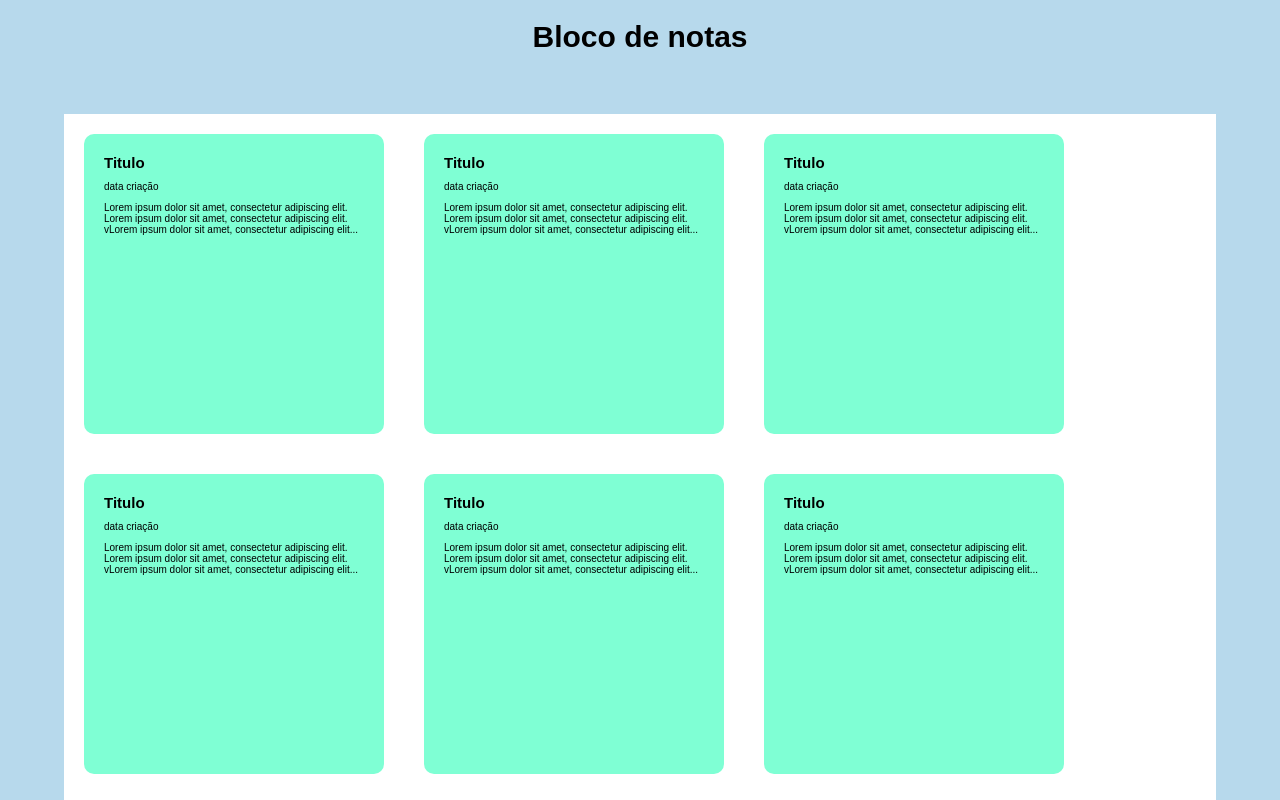
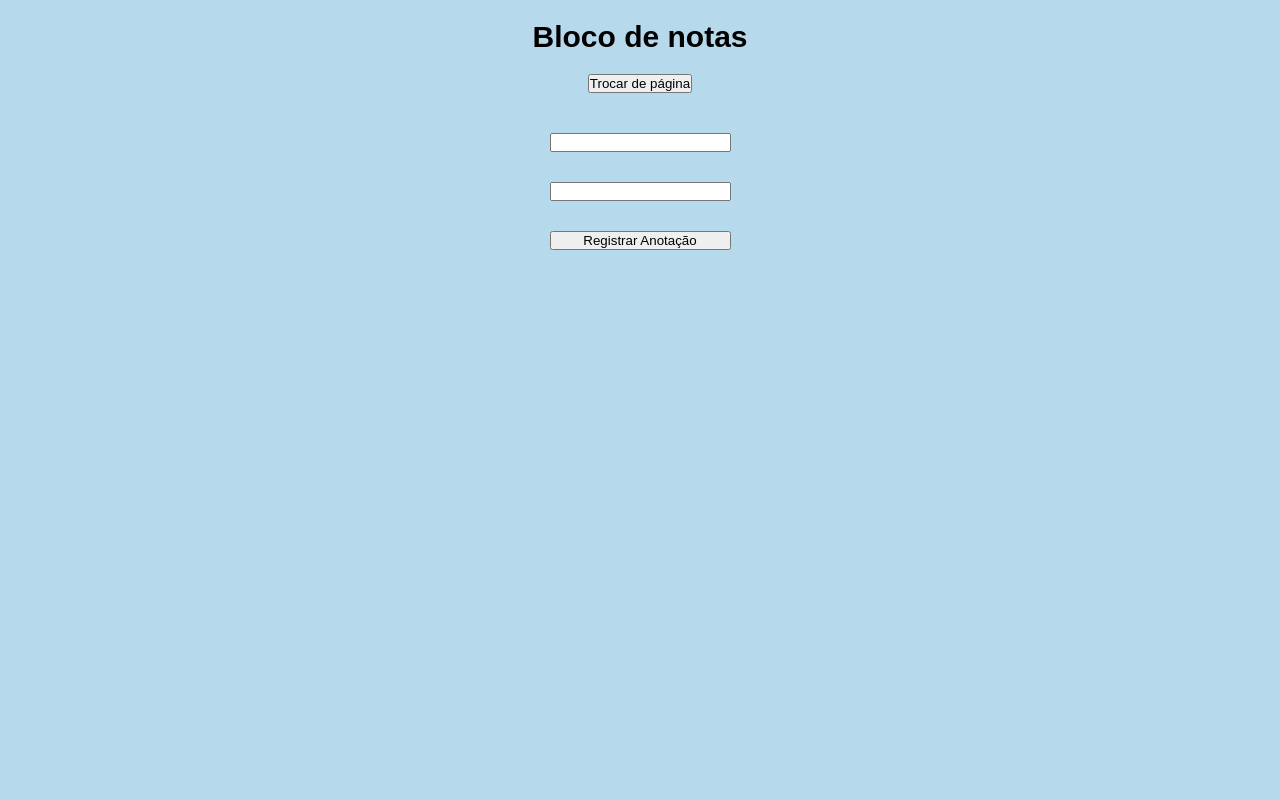
Before and after one commit to Bru-no98/notepad, a React (Vite) app: page / in a window 1280 px wide. Shown: the top 800 px of the page. Built offline with nearby package versions, Linux system fonts and the light colour scheme.

Commit message:
feat(InitialPage): criar botão que permite renderizar página de Dashboard ou NotesForm.

```diff
--- a/src/components/InitialPage/index.tsx
+++ b/src/components/InitialPage/index.tsx
@@ -1,12 +1,28 @@
+import { useState } from 'react';
 import '../../styles/global.css';
+import { NotesForm } from '../NotesForm';
+import styles from './styles.module.css';
 import { Dashboard } from '../Dashboard';
-import styles from './styles.module.css';
 
 export function InitialPage () {
+    const [state, setState] = useState('Form')
+
+    function handleChangePage(){
+        if (state === 'Form') {
+            setState('Dashboard')
+        }
+
+        if (state === 'Dashboard') {
+            setState('Form')
+        }
+    }
+
     return <>
         <div className={styles.container}>
             <h1 className= {styles.header}>Bloco de notas</h1>
-            <Dashboard/>
+            <button onClick={handleChangePage}>Trocar de página</button>
+            {state === 'Form' && <NotesForm/>}
+            {state === 'Dashboard' && <Dashboard/>}
         </div>
     </>
 }
--- /dev/null
+++ b/src/components/NotesForm/index.tsx
@@ -0,0 +1,13 @@
+import styles from './styles.module.css'
+
+export function NotesForm() {
+    return <>
+        <div >
+            <form className = {styles.area}>
+                <input></input>
+                <input></input>
+                <button>Registrar Anotação</button>
+            </form>
+        </div>
+    </>
+}
--- /dev/null
+++ b/src/components/NotesForm/styles.module.css
@@ -0,0 +1,11 @@
+.area {
+    height: 100vh;
+    max-width: 100vw;
+    width: 90%;
+    margin: 4em;
+    display: flex;
+    align-content: flex-start;
+    flex-wrap: wrap;
+    flex-direction: column;
+    gap: 3em
+}
```
